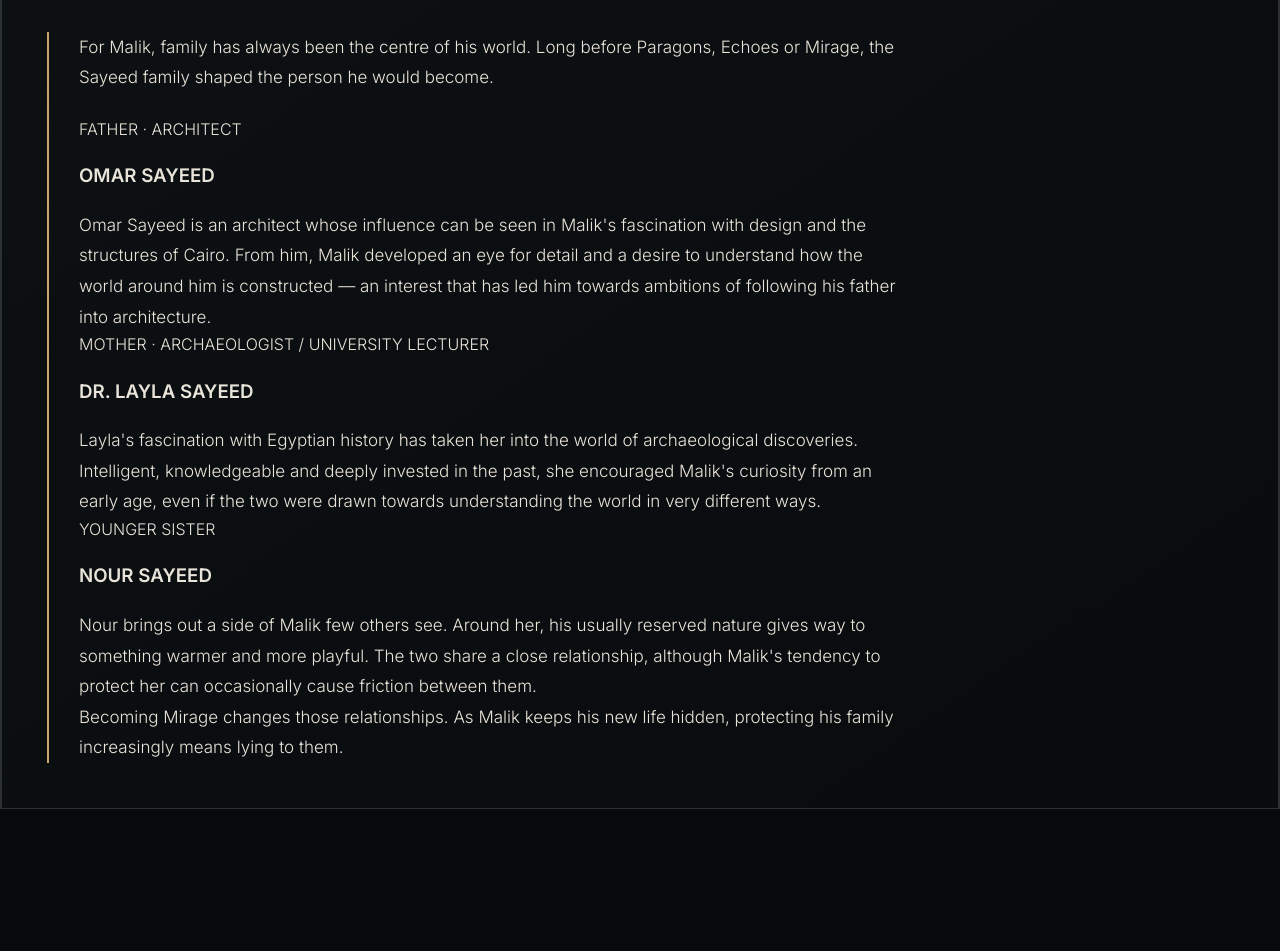
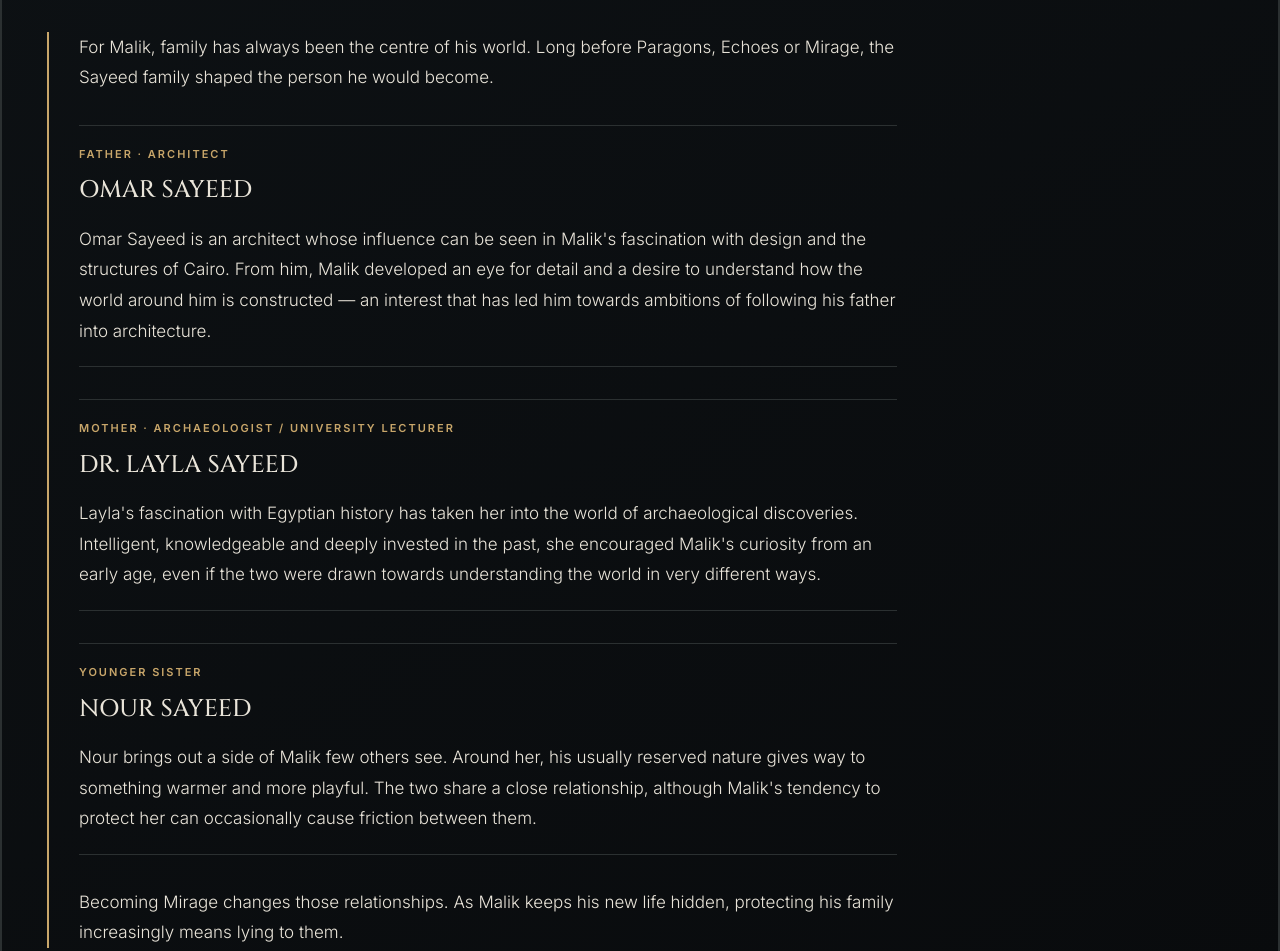
Before and after one commit to diegoloveridge2003-boop/Evrane, a plain HTML site: page mirage.html in a window 1280 px wide. Shown: the part 4978-5929 px from the top of the page. Before the commit the page ends 5807 px from the top, so only its background shows below. Drawn offline with Linux system fonts and the light colour scheme.

Commit message:
Update style.css

```diff
--- a/style.css
+++ b/style.css
@@ -601,6 +601,35 @@ header .brand img {
   margin-bottom: 0;
 }
 
+.family-member {
+  margin: 32px 0;
+  padding: 20px 0;
+  border-top: 1px solid var(--line);
+  border-bottom: 1px solid var(--line);
+}
+
+.family-member span {
+  display: block;
+  color: var(--gold);
+  font-size: 11px;
+  font-weight: 700;
+  letter-spacing: 2px;
+  text-transform: uppercase;
+  margin-bottom: 8px;
+}
+
+.family-member h3 {
+  font-family: Cinzel, serif;
+  color: var(--cream);
+  font-size: 24px;
+  font-weight: 500;
+  margin: 0 0 14px;
+}
+
+.family-member p {
+  margin: 0;
+}
+
 /* Mirage Family - Mobile */
 
 @media (max-width: 520px) {
```
